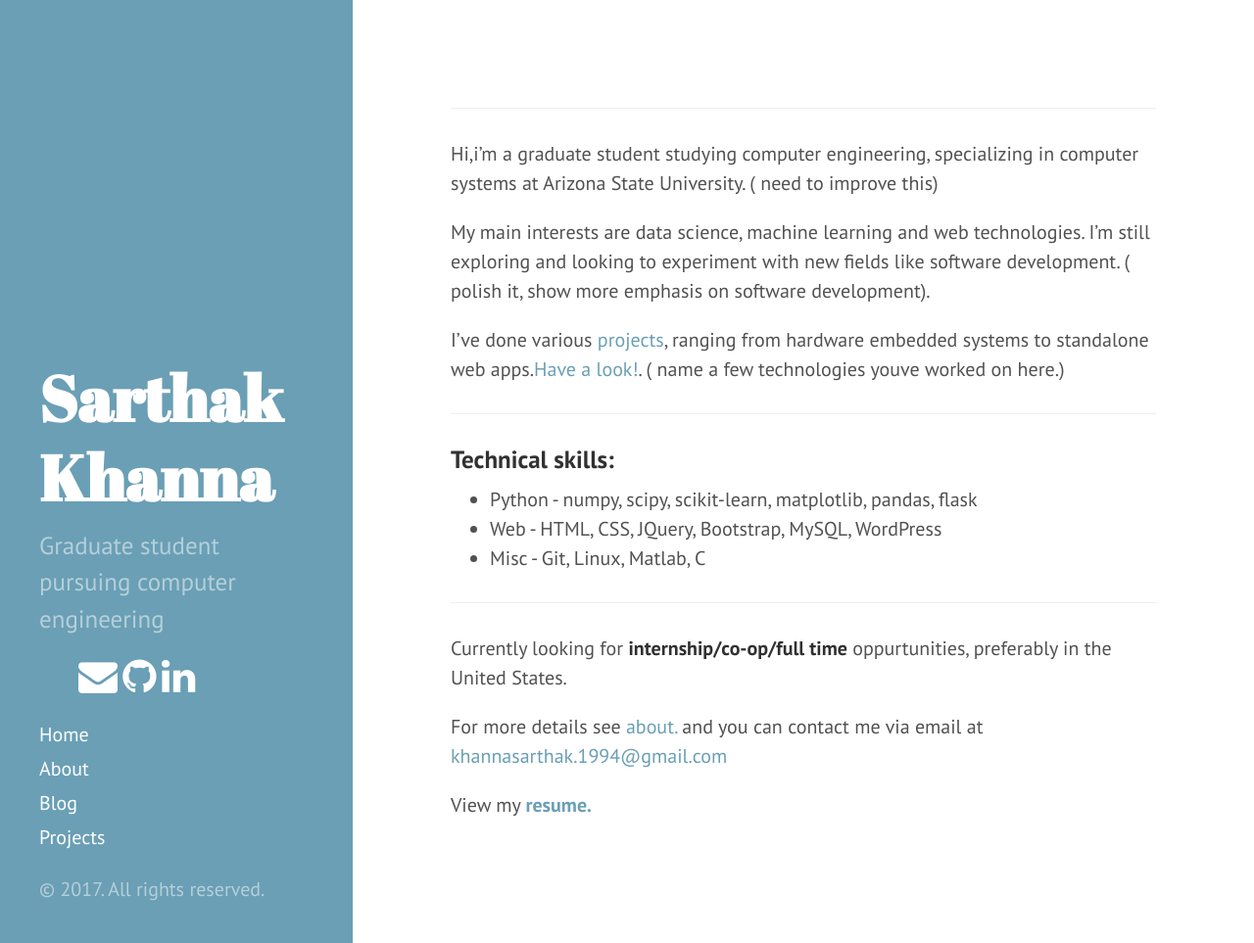
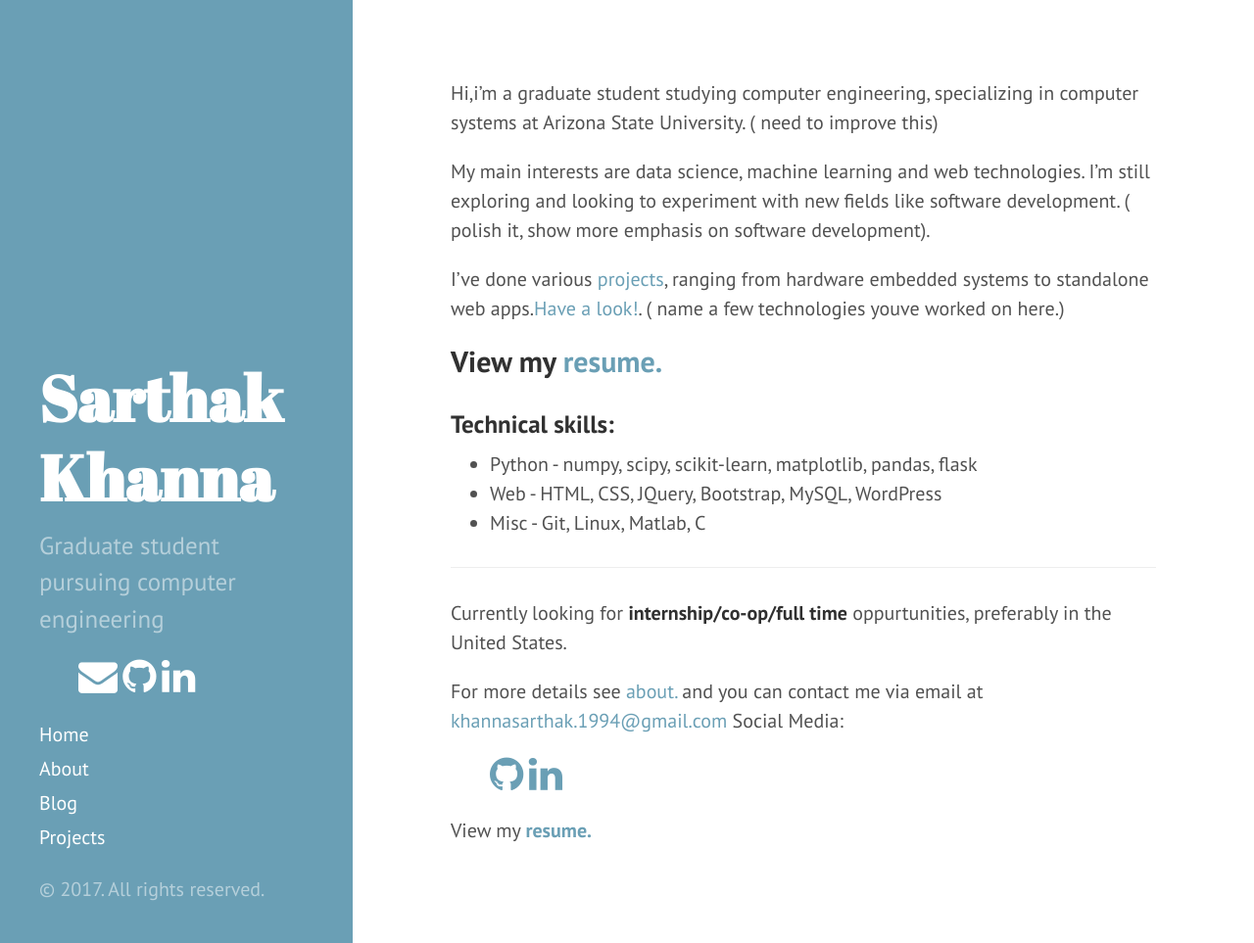
Before and after one commit to khannasarthak/khannasarthak.github.io, a Jekyll site: the page built from index.md, in a window 1280 px wide and 963 px high. Shown: the whole window at 98% size. Built offline with Jekyll 4.4.1, drawn with Linux system fonts in a browser that asks for light colours; nearby versions of some CDN libraries.

Commit message:
added social links to index
linkedin , fb

```diff
--- a/index.md
+++ b/index.md
@@ -4,14 +4,13 @@ title: Home
 published: true
 ---
 
----
 Hi,i'm a graduate student studying computer engineering, specializing in computer systems at Arizona State University. ( need to improve this)
 
 My main interests are data science, machine learning and web technologies. I'm still exploring and looking to experiment with new fields like software development. ( polish it, show more emphasis on software development).
 
 I've done various [projects](http://khannasarthak.github.io/projects/), ranging from hardware embedded systems to standalone web apps.[Have a look!](http://khannasarthak.github.io/projects/).  ( name a few technologies youve worked on here.)
 
-
+View my **[resume.](http://khannasarthak.github.io/SarthakKhannaCV.pdf){:target="_blank"}**
 ---
 ### Technical skills:
 
@@ -24,5 +23,15 @@ Currently looking for **internship/co-op/full time** oppurtunities, preferably i
 
 
 For more details see [about.](http://khannasarthak.github.io/about/) and you can contact me via email at <a href="mailto:{{ site.email}}">khannasarthak.1994@gmail.com</a>
+Social Media:
+   <ul> <a href="https://github.com/{{ site.github_username }}" target="_blank">
+      <i class="fa fa-github fa-2x"></i>
+    </a>
+    <a href="https://linkedin.com/in/{{ site.linkedin_username }}" target="_blank">
+      <i class="fa fa-linkedin fa-2x"></i>
+    </a></ul>
+
+
+
 
 View my **[resume.](http://khannasarthak.github.io/SarthakKhannaCV.pdf){:target="_blank"}**
```
